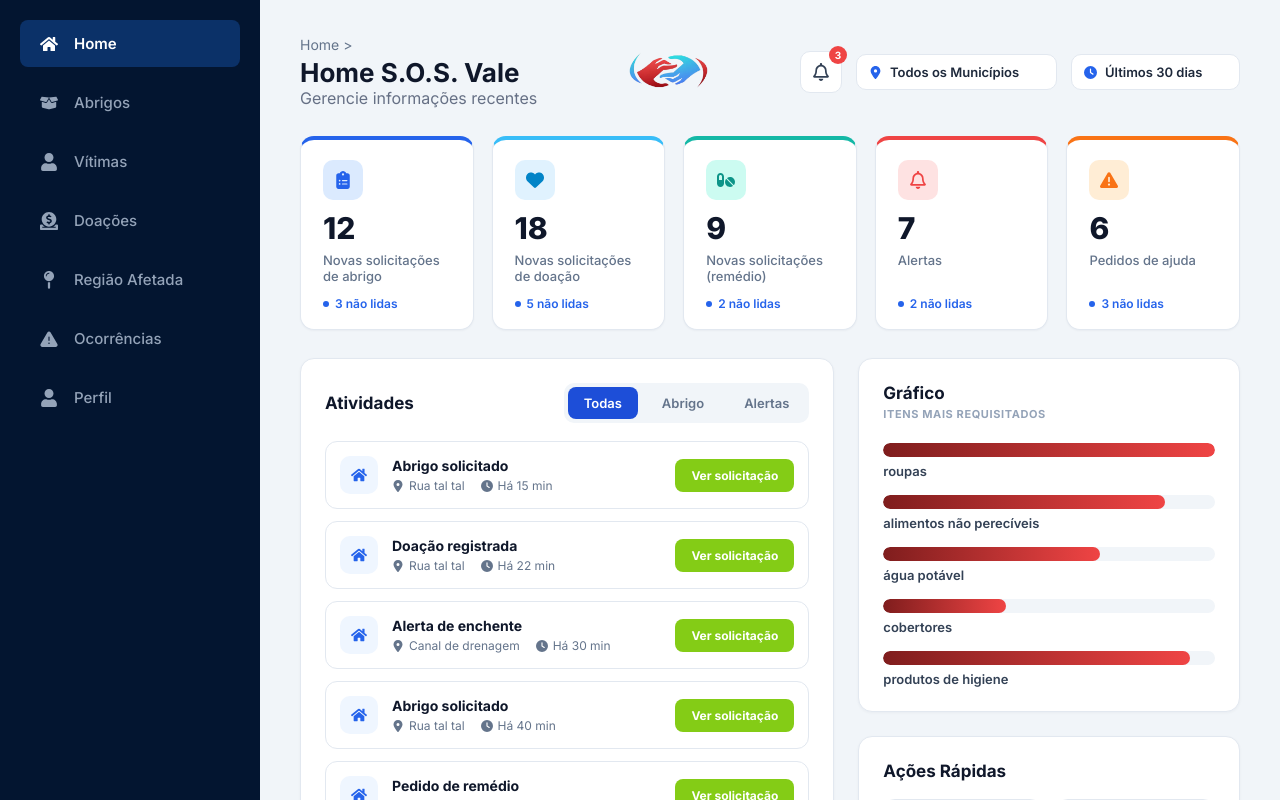
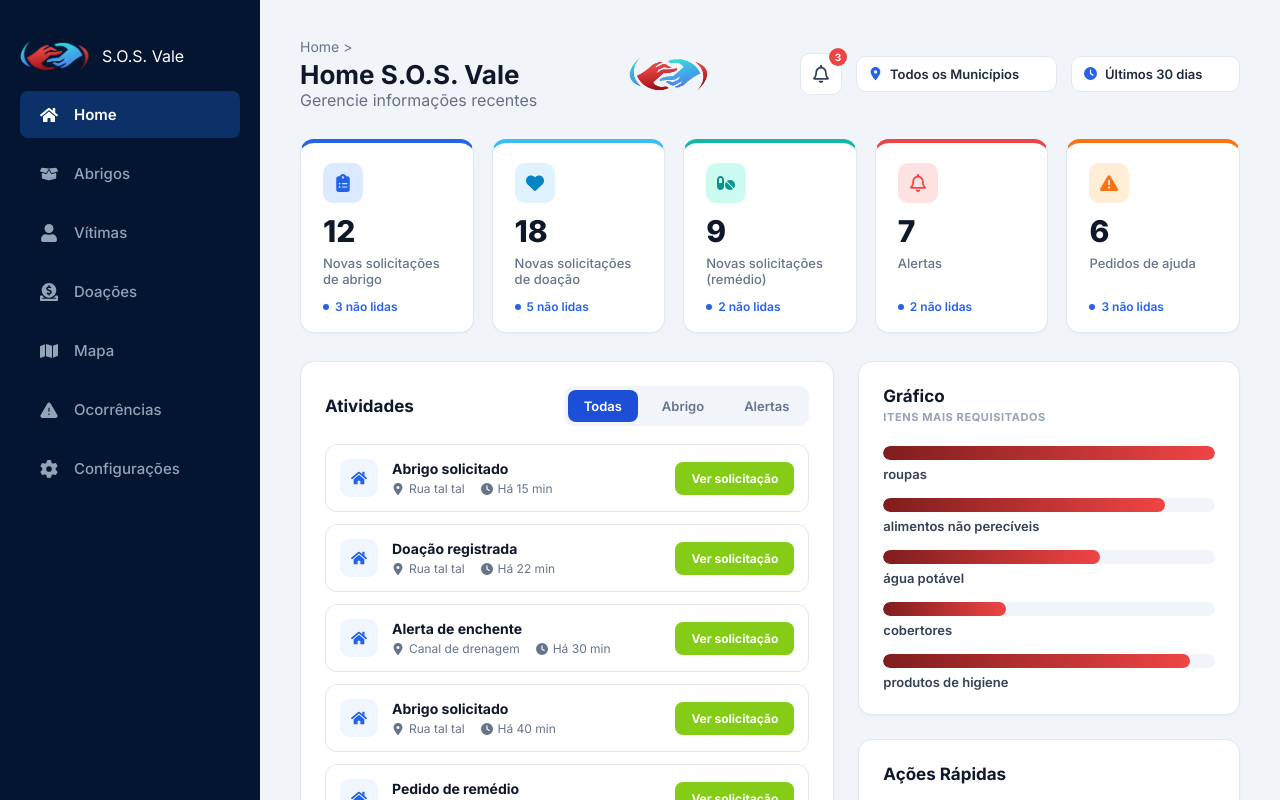
Before and after one commit to VitoriaSCouto/Projeto-Integrador-I, a React (Vite) app in the folder Frontend/: page /pg_adm in a window 1280 px wide. Shown: the top 800 px of the page. Built offline with nearby package versions, Linux system fonts and the light colour scheme.

Commit message:
Alteração na logo pag home

```diff
--- a/Frontend/src/pages/abrigos/Cadastrar-Abrigo/index.jsx
+++ b/Frontend/src/pages/abrigos/Cadastrar-Abrigo/index.jsx
@@ -4,9 +4,10 @@ import {
   FaUpload, FaMapMarkerAlt, FaPhoneAlt, FaDog, FaUserNurse,
   FaWheelchair, FaUtensils, FaBuilding, FaPeopleArrows,
   FaMedkit,FaMapMarkedAlt,
-  FaLocationArrow
+  FaLocationArrow, FaMap
 } from 'react-icons/fa';
 import { GoAlertFill } from "react-icons/go";
+import { FaGear } from "react-icons/fa6";
 import "../../pg_adm/style.css"; // ← importa o CSS global do projeto
 import "./CadastroAbrigo.css";
 
@@ -98,9 +99,9 @@ const CadastrarAbrigo = () => {
         <a href="/abrigos"><li className="active"><FaBoxOpen className="icon" /> Abrigos</li></a>
         <a href="/vitimas"><li><FaUser className="icon" /> Vítimas</li></a>
         <li><FaDonate className="icon" /> Doações</li>
-        <li><FaMapPin className="icon" /> Região Afetada</li>
+        <a href="/mapa"><li><FaMap className="icon" /> Mapa</li></a>
         <li><GoAlertFill className="icon" /> Ocorrências</li>
-        <li><FaUser className="icon" /> Perfil</li>
+        <li><FaGear className="icon" />Configurações</li>
       </ul>
     </aside>
 
--- a/Frontend/src/pages/abrigos/Detalhes-Abrigo/index.jsx
+++ b/Frontend/src/pages/abrigos/Detalhes-Abrigo/index.jsx
@@ -8,8 +8,9 @@ import {
   FaUpload, FaMapMarkerAlt, FaPhoneAlt, FaDog, FaUserNurse,
   FaWheelchair, FaUtensils, FaBuilding, FaPeopleArrows,
   FaMedkit,FaMapMarkedAlt,
-  FaLocationArrow
+  FaLocationArrow, FaMap
 } from 'react-icons/fa';
+import { FaGear } from "react-icons/fa6";
 import { GoAlertFill } from "react-icons/go";
 import "../../pg_adm/style.css";
 import './DetalhesAbrigo.css';
@@ -352,12 +353,12 @@ function DetalhesAbrigo() {
         <aside className="sidebar">
           <ul>
             <a href="/pg_adm"><li><FaHome className="icon" /> Home</li></a>
-            <a href="/abrigos"><li className="active"><FaBoxOpen className="icon" /> Abrigos</li></a>
+            <a href="/abrigos"><li className="active"><FaBoxOpen className="icon" />Abrigos</li></a>
             <a href="/vitimas"><li><FaUser className="icon" /> Vítimas</li></a>
             <li><FaDonate className="icon" /> Doações</li>
-            <li><FaMapPin className="icon" /> Região Afetada</li>
+            <a href="/mapa"><li><FaMap className="icon" />Mapa</li></a>
             <li><GoAlertFill className="icon" /> Ocorrências</li>
-            <li><FaUser className="icon" /> Perfil</li>
+            <li><FaGear className="icon" /> Configurações</li>
           </ul>
         </aside>
         <main className="main">
@@ -374,18 +375,15 @@ function DetalhesAbrigo() {
 
       {/* Código do Sidebar */}
       <aside className="sidebar">
-
             <ul>
               <a href="/pg_adm"><li><FaHome className="icon" /> Home</li></a>
               <a href="/abrigos"><li className="active"><FaBoxOpen className="icon" /> Abrigos</li></a>
               <a href="/vitimas"><li><FaUser className="icon" /> Vítimas</li></a>
-
               <li><FaDonate className="icon" /> Doações</li>
-          <li><FaMapPin className="icon" /> Região Afetada</li>
+              <a href="/mapa"><li><FaMap className="icon" /> Mapa</li></a>
               <li><GoAlertFill className="icon" /> Ocorrências</li>
-          <li><FaUser className="icon" /> Perfil</li>
+              <li><FaGear className="icon" />Configurações</li>
             </ul>
-
         </aside>
 
       {/* Código do Main */}
--- a/Frontend/src/pages/abrigos/Hub-Abrigos/index.jsx
+++ b/Frontend/src/pages/abrigos/Hub-Abrigos/index.jsx
@@ -1,9 +1,10 @@
 import { useState, useEffect } from "react";
 import { useNavigate } from "react-router-dom";
 import { FaHome, FaBoxOpen, FaUser, FaDonate, FaMapPin, FaSearch, FaPlus, FaSchool,FaBasketballBall, FaChurch, FaHotel, FaBed, FaMapMarkedAlt,
-  FaPalette, FaUsers, FaTree, FaCircle  } from "react-icons/fa";
+  FaPalette, FaUsers, FaTree, FaCircle, FaMap } from "react-icons/fa";
 import { FaLocationDot } from "react-icons/fa6";
 import { GoAlertFill } from "react-icons/go";
+import { FaGear } from "react-icons/fa6";
 
 import "../../pg_adm/style.css";
 import "./abrigo.css";
@@ -79,9 +80,11 @@ const ListarAbrigos = () => {
             <li><FaUser className="icon" /> Vítimas</li>
           </a>
           <li><FaDonate className="icon" /> Doações</li>
-          <li><FaMapPin className="icon" /> Região Afetada</li>
+          <a href="/mapa">
+            <li><FaMap className="icon" /> Mapa</li>
+          </a>
           <li><GoAlertFill className="icon" /> Ocorrências</li>
-          <li><FaUser className="icon" /> Perfil</li>
+          <li><FaGear className="icon" /> Configurações</li>
         </ul>
       </aside>
 
--- a/Frontend/src/pages/pg_adm/index.jsx
+++ b/Frontend/src/pages/pg_adm/index.jsx
@@ -59,9 +59,12 @@ const PgAdm = () => {
   return (
     <div className="dashboard">
       <aside className="sidebar">
+        <div className="top-icons">
+           <img src="src/assets/logo.png" width="70px" />
+           <p>S.O.S. Vale</p>
+          </div>
         <ul>
           <li className="active"><FaHome className="icon" /> Home</li>
-
           <a style={{ textDecoration: 'none', color: 'inherit' }} href="/abrigos">
             <li><FaBoxOpen className="icon" /> Abrigos</li>
           </a>
@@ -69,15 +72,15 @@ const PgAdm = () => {
             <li><FaUser className="icon" /> Vítimas</li>
           </a>
           <li><FaDonate className="icon" /> Doações</li>
-          <li><FaMapPin className="icon" />Região Afetada</li>
+          <a style={{ textDecoration: 'none', color: 'inherit' }} href="/mapa">
+            <li><FaMap className="icon" /> Mapa</li>
+          </a>
           <li><GoAlertFill className="icon" /> Ocorrências</li>
-          <li><FaUser className="icon" /> Perfil</li>
+          <li><FaGear className="icon" /> Configurações</li>
         </ul>
       </aside>
 
       <main className="main">
-
-
         <header className="top">
           <div>
             {/* Breadcrumb mostrando o nome do abrigo que veio da API */}
--- a/Frontend/src/pages/pg_adm/style.css
+++ b/Frontend/src/pages/pg_adm/style.css
@@ -72,6 +72,14 @@ body {
 .sidebar .icon {
     font-size: 18px;
     flex-shrink: 0;
+}
+
+.top-icons {
+    display: flex;
+    align-items: center;
+    gap: 12px;
+    margin-top: 20px;
+    margin-bottom: 20px;
 }
 
 
--- a/Frontend/src/pages/vitimas/Cadastro-Vitima/index.jsx
+++ b/Frontend/src/pages/vitimas/Cadastro-Vitima/index.jsx
@@ -1,7 +1,8 @@
 import { useState } from "react";
 import { FaHome, FaBoxOpen, FaUser, FaDonate, FaMapPin,
-         FaIdCard, FaPhoneAlt, FaCalendar, FaVenusMars, FaUpload } from 'react-icons/fa';
+         FaIdCard, FaPhoneAlt, FaCalendar, FaVenusMars, FaUpload, FaMap } from 'react-icons/fa';
 import { GoAlertFill } from "react-icons/go";
+import { FaGear } from "react-icons/fa6";
 import "../../pg_adm/style.css"; // ← importa o CSS global do projeto
 import "./vitima.css";
 
@@ -63,17 +64,15 @@ const CadastroVitima = () => {
 
   return (
   <div className="dashboard">
-
-    {/* Sidebar — igual ao resto do projeto */}
     <aside className="sidebar">
       <ul>
         <a href="/pg_adm"><li><FaHome className="icon" /> Home</li></a>
         <a href="/abrigos"><li><FaBoxOpen className="icon" /> Abrigos</li></a>
         <a href="/vitimas"><li className="active"><FaUser className="icon" /> Vítimas</li></a>
         <li><FaDonate className="icon" /> Doações</li>
-        <li><FaMapPin className="icon" /> Região Afetada</li>
+        <a href="/mapa"><li><FaMap className="icon" /> Mapa</li></a>
         <li><GoAlertFill className="icon" /> Ocorrências</li>
-        <li><FaUser className="icon" /> Perfil</li>
+        <li><FaGear className="icon" /> Configurações</li>
       </ul>
     </aside>
 
--- a/Frontend/src/pages/vitimas/Detalhes-Vitima/index.jsx
+++ b/Frontend/src/pages/vitimas/Detalhes-Vitima/index.jsx
@@ -9,8 +9,9 @@ import {
   FaWheelchair, FaUtensils, FaBuilding, FaPeopleArrows, FaIdCard,
   FaMedkit,FaMapMarkedAlt,
   FaLocationArrow,
-  FaCalendar
+  FaCalendar, FaMap
 } from 'react-icons/fa';
+import { FaGear } from "react-icons/fa6";
 import { FaPersonHalfDress } from "react-icons/fa6";
 import { GoAlertFill } from "react-icons/go";
 
@@ -274,9 +275,9 @@ function DetalhesVitimas() {
             <a href="/abrigos"><li><FaBoxOpen className="icon" /> Abrigos</li></a>
             <a href="/vitimas"><li className="active"><FaUser className="icon" /> Vítimas</li></a>
             <li><FaDonate className="icon" /> Doações</li>
-            <li><FaMapPin className="icon" /> Região Afetada</li>
+            <a href="/mapa"><li><FaMap className="icon" /> Mapa</li></a>
             <li><GoAlertFill className="icon" /> Ocorrências</li>
-            <li><FaUser className="icon" /> Perfil</li>
+            <a href="/configuracoes"><li><FaGear className="icon" /> Configurações</li></a>
           </ul>
         </aside>
         <main className="main">
@@ -293,18 +294,15 @@ function DetalhesVitimas() {
 
       {/* Código do Sidebar */}
       <aside className="sidebar">
-
         <ul>
           <a href="/pg_adm"><li><FaHome className="icon" /> Home</li></a>
           <a href="/abrigos"><li><FaBoxOpen className="icon" /> Abrigos</li></a>
           <a href="/vitimas"><li className="active"><FaUser className="icon" /> Vítimas</li></a>
-
           <li><FaDonate className="icon" /> Doações</li>
-          <li><FaMapPin className="icon" /> Região Afetada</li>
+          <a href="/mapa"><li><FaMap className="icon" /> Mapa</li></a>
           <li><GoAlertFill className="icon" /> Ocorrências</li>
-          <li><FaUser className="icon" /> Perfil</li>
+          <a href="/configuracoes"><li><FaGear className="icon" /> Configurações</li></a>
         </ul>
-
       </aside>
 
       {/* Código do Main */}
--- a/Frontend/src/pages/vitimas/Hub-Vitimas/index.jsx
+++ b/Frontend/src/pages/vitimas/Hub-Vitimas/index.jsx
@@ -1,7 +1,8 @@
 import { useState, useEffect } from "react";
 import { useNavigate } from "react-router-dom";
-import { FaHome, FaBoxOpen, FaUser, FaDonate, FaMapPin, FaSearch, FaPlus, FaPhoneAlt, FaIdCard } from "react-icons/fa";
+import { FaHome, FaBoxOpen, FaUser, FaDonate, FaMap, FaSearch, FaPlus, FaPhoneAlt, FaIdCard } from "react-icons/fa";
 import { GoAlertFill } from "react-icons/go";
+import { FaGear } from "react-icons/fa6";
 
 // IMPORTAÇÃO DOS DOIS CSS (Global e o Específico de Vítimas)
 import "../../pg_adm/style.css";
@@ -37,13 +38,11 @@ const ListarVitimas = () => {
           <a href="/abrigos">
             <li><FaBoxOpen className="icon" /> Abrigos</li>
           </a>
-          <a href="/vitimas">
-            <li className="active"><FaUser className="icon" /> Vítimas</li>
-          </a>
+          <a href="/vitimas"><li className="active"><FaUser className="icon" /> Vítimas</li></a>
           <li><FaDonate className="icon" /> Doações</li>
-          <li><FaMapPin className="icon" /> Região Afetada</li>
+          <a href="/mapa"><li><FaMap className="icon" />Mapa</li></a>
           <li><GoAlertFill className="icon" /> Ocorrências</li>
-          <li><FaUser className="icon" /> Perfil</li>
+          <a href="/configuracoes"><li><FaGear className="icon" /> Configurações</li></a>
         </ul>
       </aside>
 
```
Lines whose indentation alone changed are shown as unchanged.
